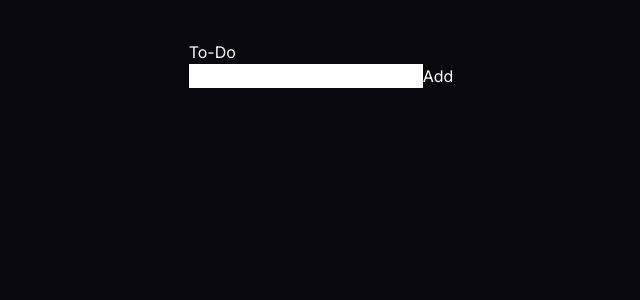
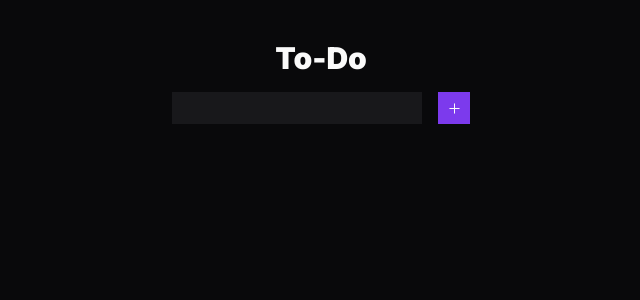
Before and after one commit to NathanHermes/To-Do-App, a React (Vite) app: page / in a window 1280 px wide. Shown: the top 300 px of the page, without its empty margins (319-959 px from the left). Built offline with nearby package versions, Linux system fonts and the light colour scheme.

Commit message:
feat: Implement add new task logic

```diff
--- a/src/pages/Home.tsx
+++ b/src/pages/Home.tsx
@@ -1,33 +1,82 @@
-import { useState } from 'react'
+import { CheckIcon, PlusIcon, TrashIcon } from '@radix-ui/react-icons'
+import clsx from 'clsx'
+import { FormEvent, useState } from 'react'
+
+type Task = {
+  id: number
+  title: string
+  completed: boolean
+}
+
+interface TasksData {
+  tasks: Task[]
+}
 
 export const Home = () => {
-  const [ newTask, setNewTask ] = useState( '' )
-  const [ tasks, setTasks ] = useState( Array<string> )
+  const [ title, setTitle ] = useState( '' )
+  const [ tasksData, setTasksData ] = useState<TasksData>()
 
-  const handleSubmit = ( event: React.MouseEvent<HTMLButtonElement> ) => {
+  const createNewTask = ( event: FormEvent ) => {
     event.preventDefault()
 
-    setTasks( prevState => [ ...prevState, newTask ] )
-    setNewTask( '' )
+    let _tasks: Task[] = []
+    if ( tasksData !== undefined ) {
+      _tasks = tasksData.tasks
+    }
+
+    _tasks.push( { id: 1, title: 'Test', completed: false } )
+    setTasksData( { tasks: _tasks } )
+
+    setTitle( '' )
   }
 
+
+
+  // const handleComplete = ( event: React.MouseEvent<HTMLButtonElement>, index: number, task: ITask ) => {
+  //   event.preventDefault()
+
+
+  // }
+
   return (
-    <main>
-      <h1>To-Do</h1>
+    <>
+      <h1 className='text-3xl font-black'>To-Do</h1>
 
-      <form>
-        <input id='task' type='text' value={ newTask } onChange={ event => setNewTask( event.target.value ) } />
-        <button type='submit' onClick={ event => handleSubmit( event ) }>Add</button>
+      <form onSubmit={ createNewTask } className='w-full h-auto flex items-center justify-center gap-4'>
+        <input
+          id='title'
+          type='text'
+          value={ title }
+          onChange={ event => setTitle( event.target.value ) }
+          className='min-h-8 px-2 py-0.5 outline-none focus:ring-1 ring-offset-2 ring-offset-zinc-950 ring-violet-600 bg-zinc-900' />
+
+        <button
+          type='submit'
+          className='max-w-8 max-h-8 w-full h-full flex items-center justify-center bg-violet-600'><PlusIcon /></button>
       </form>
 
-      <section>
-        { tasks.map( ( task, index ) => {
+      <section className='w-full h-full flex flex-col items-center py-4 gap-1'>
+        { tasksData?.tasks.map( ( task, index ) => {
           return (
-            <div key={ index }>
-              { task }
+            <div key={ index } className='w-full flex items-center justify-between p-4 gap-4 bg-zinc-900'>
+              <button
+                onClick={ event => handleComplete( event, index, task ) }
+                className={ clsx( 'max-w-4 max-h-4 w-full h-full flex items-center justify-center', {
+                  'bg-zinc-800': !task.completed,
+                  'bg-green-600': task.completed,
+                } ) }>{ task.completed ? <CheckIcon /> : "" }</button>
+
+              <input
+                value={ task.title }
+                disabled={ task.completed }
+                className={ clsx( 'w-full outline-none bg-transparent', {
+                  'line-through': task.completed
+                } ) } />
+
+              <button className='p-2 border border-solid border-red-600'><TrashIcon /></button>
             </div> )
         } ) }
       </section>
-    </main>
+    </>
   )
 }
```
